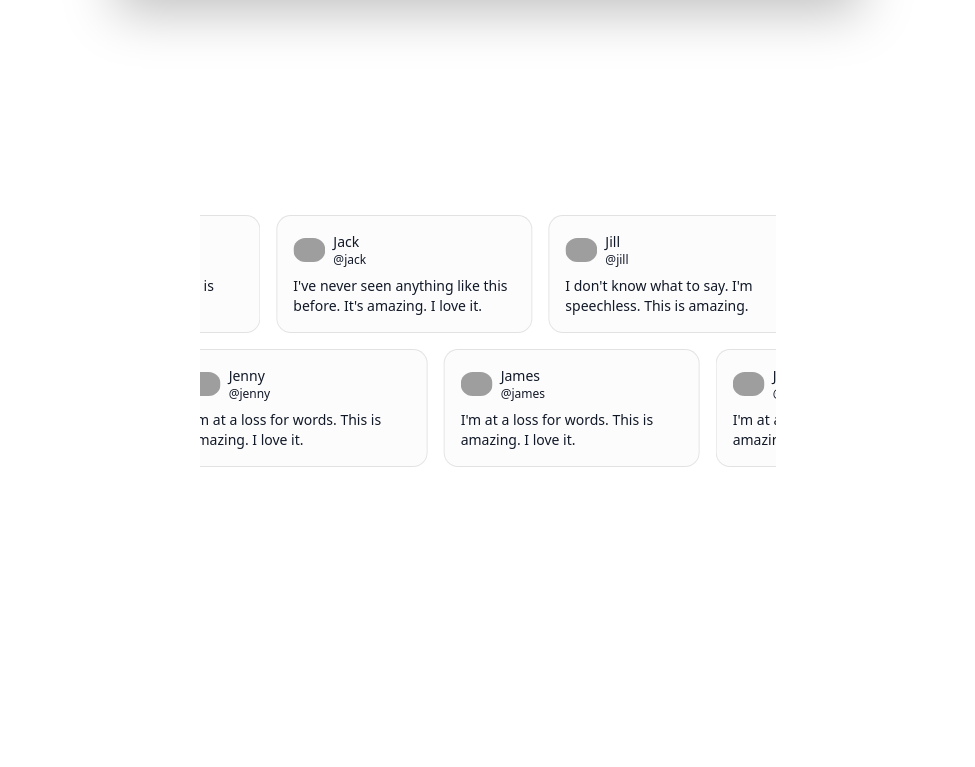
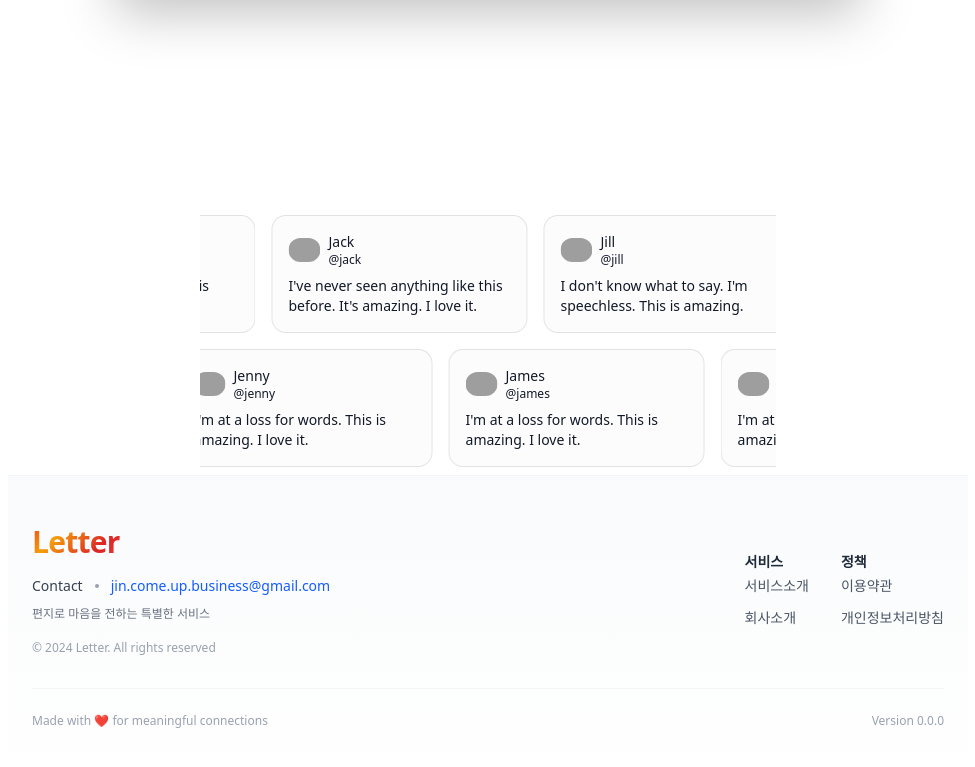
Before and after one commit to lhjwork/letter, a Next.js app: page / in a window 1280 px wide. Shown: the part 943-1710 px from the top of the page, without its empty margins (152-1127 px from the left). Before the commit the page ends 1418 px from the top, so only its background shows below. Built offline with nearby package versions, Linux system fonts and the light colour scheme; grey boxes are pictures that could not be loaded.

Commit message:
Footer view applied

```diff
--- a/src/app/(beforeLogin)/layout.tsx
+++ b/src/app/(beforeLogin)/layout.tsx
@@ -1,3 +1,4 @@
+import Footer from "@/components/footer/Footer";
 import Header from "@/components/header/Header";
 import { ReactNode } from "react";
 
@@ -7,6 +8,7 @@ export default async function Layout({ children }: Props) {
     <div>
       <Header />
       {children}
+      <Footer />
     </div>
   );
 }
--- a/src/app/globals.css
+++ b/src/app/globals.css
@@ -77,7 +77,24 @@
   0%, 49% {
     opacity: 1;}
   50%, 100% {
-    opacity: 0;}}}
+    opacity: 0;}}
+  --animate-aurora: aurora 8s ease-in-out infinite alternate;
+  @keyframes aurora {
+  0% {
+    background-position: 0% 50%;
+    transform: rotate(-5deg) scale(0.9);}
+  25% {
+    background-position: 50% 100%;
+    transform: rotate(5deg) scale(1.1);}
+  50% {
+    background-position: 100% 50%;
+    transform: rotate(-3deg) scale(0.95);}
+  75% {
+    background-position: 50% 0%;
+    transform: rotate(3deg) scale(1.05);}
+  100% {
+    background-position: 0% 50%;
+    transform: rotate(-5deg) scale(0.9);}}}
 
 .theme-custom {
   /* gradient: 주 색(#E41E26) 과 같은 톤의 진한/밝은 변형으로 구성 */
--- /dev/null
+++ b/src/components/footer/Footer.tsx
@@ -0,0 +1,64 @@
+import { AuroraText } from "@/components/ui/aurora-text";
+import Link from "next/link";
+
+export default function Footer() {
+  return (
+    <footer className="w-full bg-gradient-to-b from-gray-50 to-white border-t border-gray-100">
+      <div className="max-w-6xl mx-auto px-6 py-12">
+        <div className="flex flex-col lg:flex-row justify-between items-start lg:items-center gap-8">
+          {/* 왼쪽: 로고 및 연락처 */}
+          <div className="flex flex-col space-y-4">
+            <AuroraText colors={["#e41e26", "#f59e0b", "#dc2626", "#ef4444"]} speed={2} className="text-3xl font-bold tracking-tight">
+              Letter
+            </AuroraText>
+
+            <div className="space-y-2">
+              <div className="flex items-center space-x-3 text-sm">
+                <span className="font-medium text-gray-700">Contact</span>
+                <div className="w-1 h-1 bg-gray-400 rounded-full"></div>
+                <a href="mailto:jin.come.up.business@gmail.com" className="text-blue-600 hover:text-blue-700 transition-colors duration-200 hover:underline">
+                  jin.come.up.business@gmail.com
+                </a>
+              </div>
+
+              <p className="text-xs text-gray-500 max-w-sm leading-relaxed">편지로 마음을 전하는 특별한 서비스</p>
+
+              <div className="text-xs text-gray-400 pt-2">© 2024 Letter. All rights reserved</div>
+            </div>
+          </div>
+
+          {/* 오른쪽: 링크들 */}
+          <div className="flex flex-col sm:flex-row gap-6 lg:gap-8">
+            <div className="flex flex-col space-y-3">
+              <h4 className="text-sm font-semibold text-gray-800 mb-1">서비스</h4>
+              <Link href="/service" className="text-sm text-gray-600 hover:text-gray-900 transition-colors duration-200 hover:translate-x-1 transform">
+                서비스소개
+              </Link>
+              <Link href="/about" className="text-sm text-gray-600 hover:text-gray-900 transition-colors duration-200 hover:translate-x-1 transform">
+                회사소개
+              </Link>
+            </div>
+
+            <div className="flex flex-col space-y-3">
+              <h4 className="text-sm font-semibold text-gray-800 mb-1">정책</h4>
+              <Link href="/terms" className="text-sm text-gray-600 hover:text-gray-900 transition-colors duration-200 hover:translate-x-1 transform">
+                이용약관
+              </Link>
+              <Link href="/privacy" className="text-sm text-gray-600 hover:text-gray-900 transition-colors duration-200 hover:translate-x-1 transform">
+                개인정보처리방침
+              </Link>
+            </div>
+          </div>
+        </div>
+
+        {/* 하단 구분선 */}
+        <div className="mt-8 pt-6 border-t border-gray-100">
+          <div className="flex flex-col sm:flex-row justify-between items-center text-xs text-gray-400 space-y-2 sm:space-y-0">
+            <span>Made with ❤️ for meaningful connections</span>
+            <span>Version 0.0.0</span>
+          </div>
+        </div>
+      </div>
+    </footer>
+  );
+}
--- /dev/null
+++ b/src/components/ui/aurora-text.tsx
@@ -0,0 +1,43 @@
+"use client"
+
+import React, { memo } from "react"
+
+interface AuroraTextProps {
+  children: React.ReactNode
+  className?: string
+  colors?: string[]
+  speed?: number
+}
+
+export const AuroraText = memo(
+  ({
+    children,
+    className = "",
+    colors = ["#FF0080", "#7928CA", "#0070F3", "#38bdf8"],
+    speed = 1,
+  }: AuroraTextProps) => {
+    const gradientStyle = {
+      backgroundImage: `linear-gradient(135deg, ${colors.join(", ")}, ${
+        colors[0]
+      })`,
+      WebkitBackgroundClip: "text",
+      WebkitTextFillColor: "transparent",
+      animationDuration: `${10 / speed}s`,
+    }
+
+    return (
+      <span className={`relative inline-block ${className}`}>
+        <span className="sr-only">{children}</span>
+        <span
+          className="animate-aurora relative bg-[length:200%_auto] bg-clip-text text-transparent"
+          style={gradientStyle}
+          aria-hidden="true"
+        >
+          {children}
+        </span>
+      </span>
+    )
+  }
+)
+
+AuroraText.displayName = "AuroraText"
```
